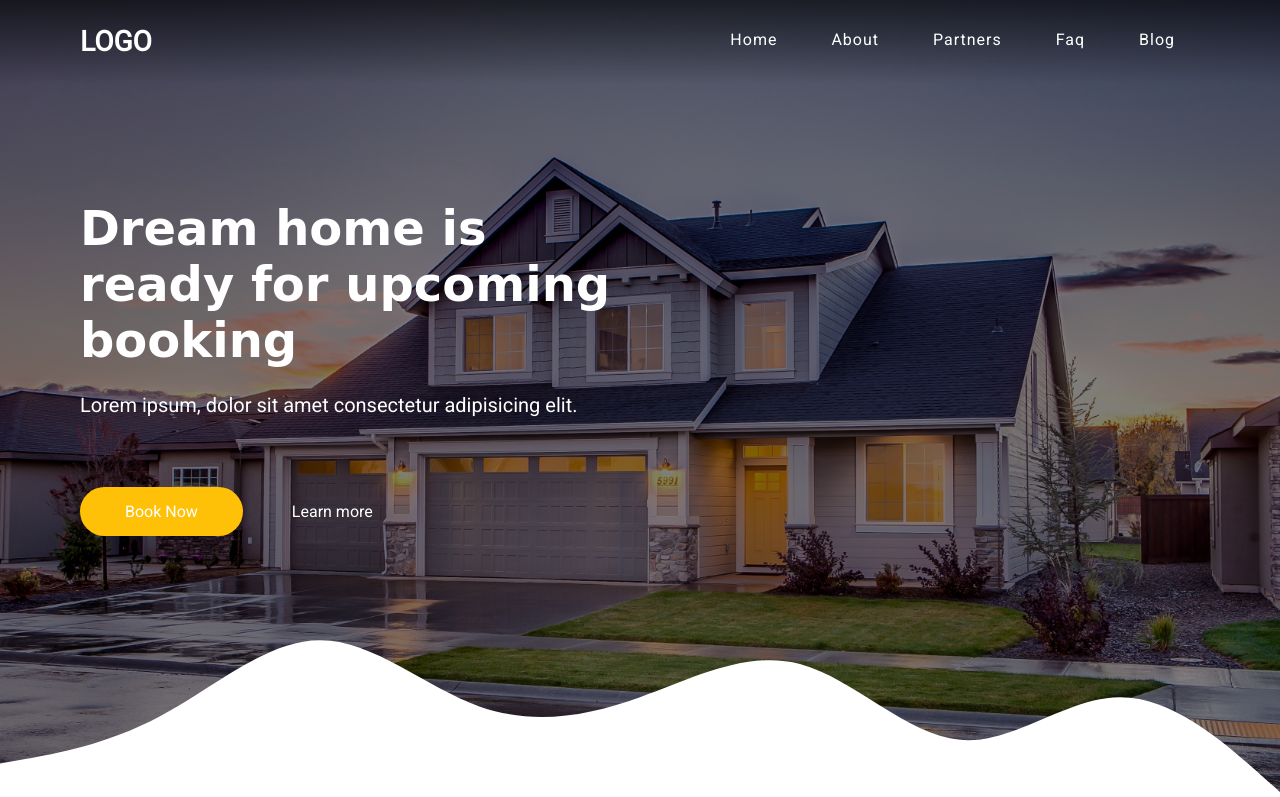
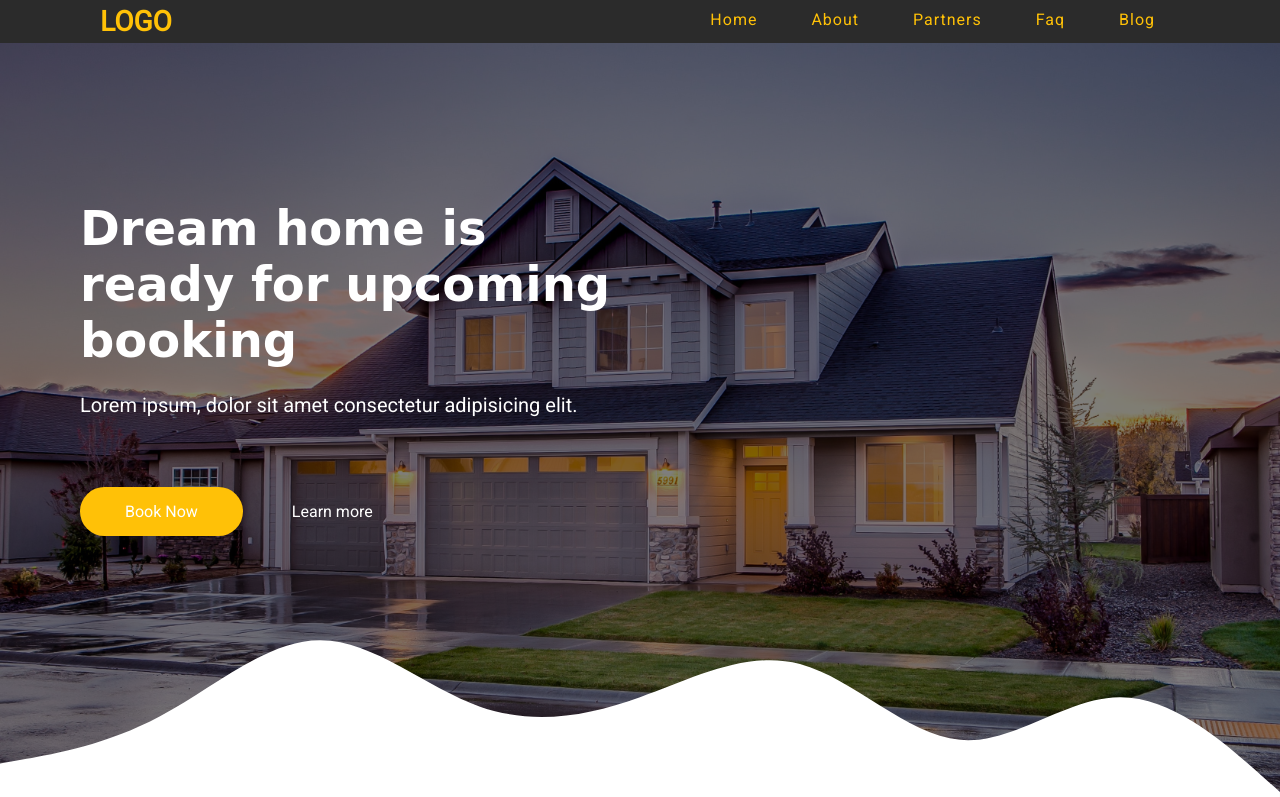
Before and after one commit to Keitsun/Dream-Home-, a plain HTML site: page index.html in a window 1280 px wide. Shown: the top 797 px of the page. Drawn offline with Linux system fonts and the light colour scheme; a web font is replaced by a local one.

Commit message:
second commit

```diff
--- a/index.html
+++ b/index.html
@@ -9,7 +9,7 @@
 </head>
 <body>
     <div class="wrap">
-        <header>
+        <header class="sticky">
             <div class="logo">LOGO</div>
             <div class="menu">
                 <ul>
@@ -48,5 +48,9 @@
             <a href="#"><img src="img/Logo4.png" alt=""></a>
         </div>
     </div>
+
+
+
+    <script src="script.js"></script>
 </body>
 </html>
--- /dev/null
+++ b/script.css
@@ -0,0 +1,4 @@
+window.addEventListener("scroll", function(){
+    var header = document.querySelector("header");
+    header.classList.toggle("sticky", window.scrollY > 0)
+    })
--- a/style.css
+++ b/style.css
@@ -37,6 +37,11 @@ header{
     width: 100%;
     padding: 25px 80px;
     background: linear-gradient(to top, transparent, rgba(0, 0, 0, 0.6));
+}
+
+header.sticky{
+    padding: 5px 100px;
+    background: rgb(43, 43, 43);
 }
 
 header .logo{
@@ -144,3 +149,8 @@ header ul li a{
 ::-webkit-scrollbar-thumb {
     background: #ffc107;
   }
+
+  header.sticky .logo,
+header.sticky ul li a{
+    color: #ffc107;
+}
```
